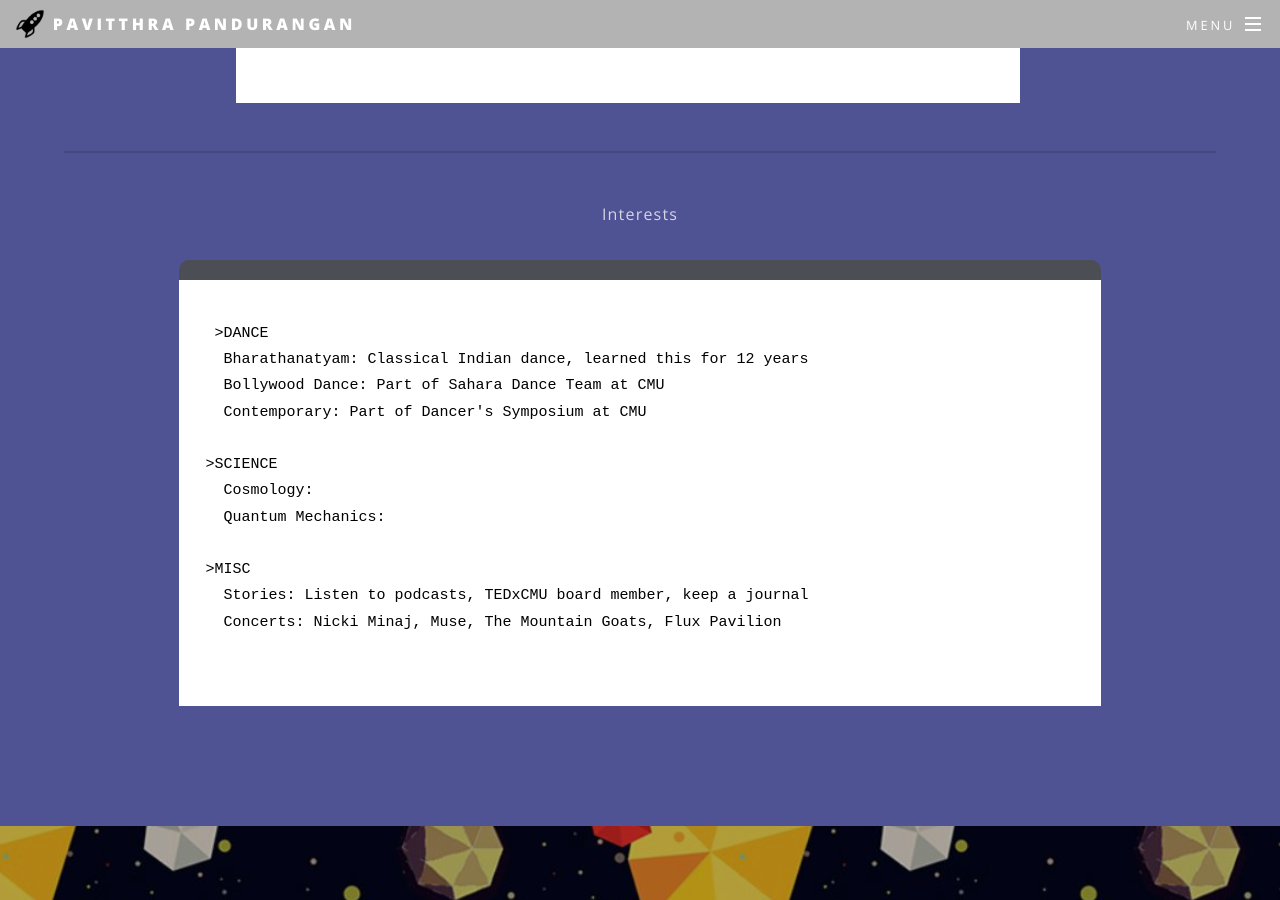
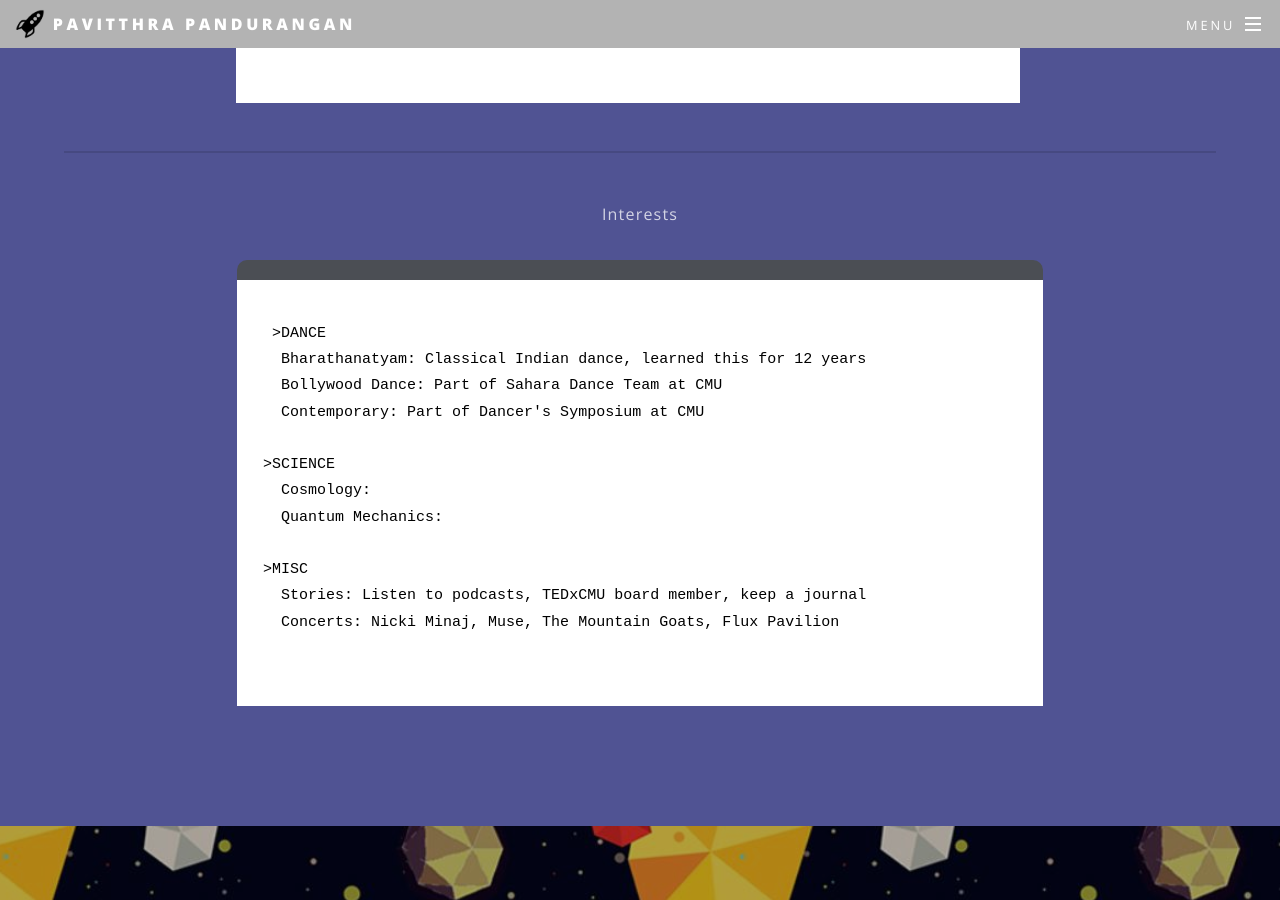
Before and after one commit to pavitthrap/pavitthrap.github.io, a Jekyll site: the page built from index.html, in a window 1280 px wide and 900 px high, scrolled down 3314 px. Built offline with Jekyll 4.4.1, drawn with Linux system fonts in a browser that asks for light colours; nearby versions of some CDN libraries.

Commit message:
projects

```diff
--- a/css/main.scss
+++ b/css/main.scss
@@ -1857,10 +1857,17 @@ $baseurl: '{{ site.baseurl }}/images';
 		background-color:#FFFFFF;
 		border-top: 20px solid #4b4e54;
 		border-radius: 10px 10px 0px 0px;
+		order:2;
+		flex-basis:70%;
+
+		&:is-mobile {
+			flex-basis:90%;
+		}
 	}
 
 	.sides {
 		height:1px;
+		flex-grow:1;
 	}
 
 	.codecons {
@@ -1915,5 +1922,4 @@ $baseurl: '{{ site.baseurl }}/images';
 	 .flexer {
 	  display:flex;
 	  align-items:center;
-
- }
+	 }
--- a/index.html
+++ b/index.html
@@ -110,8 +110,8 @@ layout: landing
 										<hr />
 										<p>Interests</p>
 										<div class="flexer">
-											<div class="sides" style="flex-grow:1; order:1;"> </div>
-											<div class="8u console" style="order:2;flex-basis:80%;">
+											<div class="sides" style="order:1;"> </div>
+											<div class="8u console">
 											<pre class="precons">
 											<code class="codecons"> >DANCE
   Bharathanatyam: Classical Indian dance, learned this for 12 years
@@ -127,7 +127,7 @@ layout: landing
   Concerts: Nicki Minaj, Muse, The Mountain Goats, Flux Pavilion
   												</code></pre>
 											</div>
-											<div class= "sides" style="flex-grow:1;order:3;"> </div>
+											<div class= "sides" style="order:3;"> </div>
 										</div>
 									</div>
 								</header>
```
Lines whose indentation alone changed are shown as unchanged.
